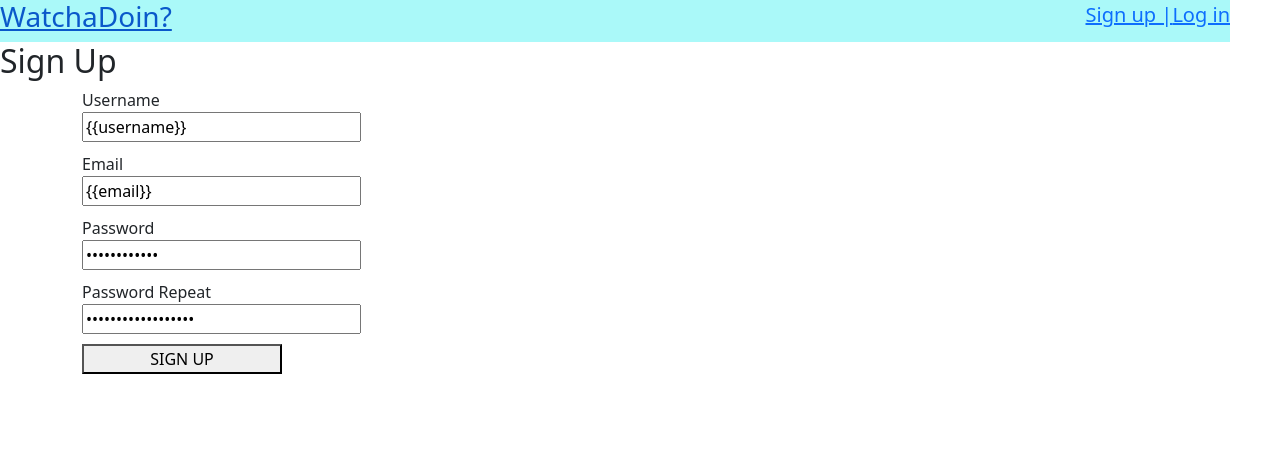
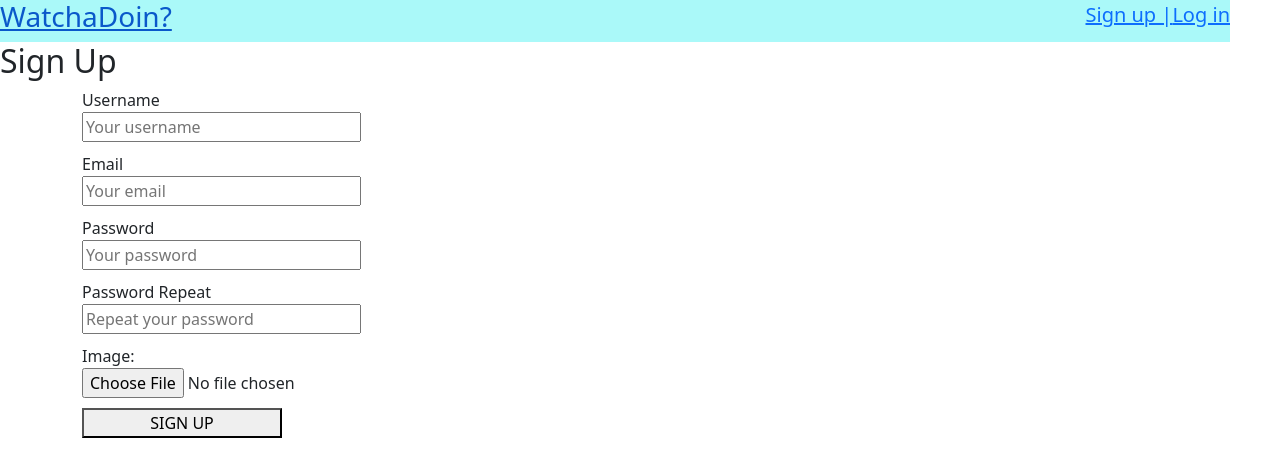
Before and after one commit to millskies/WatchaDoing-Front, a React (Vite) app in the folder wdClient/: page /signup in a window 1280 px wide. Shown: the top 476 px of the page. Built offline with nearby package versions, Linux system fonts and the light colour scheme.

Commit message:
cloudinary, problem cors

```diff
--- /dev/null
+++ b/wdClient/src/components/Alert.jsx
@@ -0,0 +1,7 @@
+export default function Alert({message}) {
+  return (
+    <div className="alert alert-danger" role="alert">
+        {message}
+    </div>
+  )
+}
--- a/wdClient/src/pages/SignUpPage.jsx
+++ b/wdClient/src/pages/SignUpPage.jsx
@@ -1,23 +1,98 @@
 import "../css/auth.css";
+import axios from "axios"
+import { authContext } from '../contexts/auth.context';
+import {Navigate, useNavigate} from 'react-router-dom';
+import { useContext, useState } from "react";
+import Alert from '../components/Alert';
 import NavbarLoggedOut from "../components/NavbarLoggedOut";
+const baseUrl = "http://localhost:5005/auth"
 
 export default function SignUpPage() {
+  const [username, setUsername] = useState("");
+  const [email, setEmail] = useState("");
+  const [password, setPassword] = useState("");
+  const [passwordRepeat, setPasswordRepeat] = useState('');
+  const [picture, setPicture] = useState("");
+  const [error, setError] = useState('');
+
+  const navigate = useNavigate();
+  const {isLoggedIn, loading} = useContext(authContext);
+
+  const handleFileUpload = (e) => {
+    // console.log("The file to be uploaded is: ", e.target.files[0]);
+
+    const uploadData = new FormData(); //FormData sirve para simular el objeto que recibiríamos de un formulario pero sin necesidad de tener un formulario.
+
+    // imageUrl => this name has to be the same as in the model since we pass
+    // req.body to .create() method when creating a new movie in '/api/movies' POST route
+    uploadData.append("picture", e.target.files[0]);
+    setPicture("uploading");
+    //service //call to axios
+    axios.post(baseUrl + "/upload", uploadData)
+      .then((response) => {
+        console.log("response is: ", response);
+        // response carries "fileUrl" which we can use to update the state
+        setPicture(response.data.fileUrl);
+      })
+      .catch((err) => console.log("Error while uploading the file: ", err));
+  };
+
+  const submitHandler = (e) => {
+    e.preventDefault();
+
+    //do submit things:
+
+    if(username == '' || password == '' || passwordRepeat == '') {
+      console.log("error: fields missing");
+      setError("error: fields missing")
+      return;
+    }
+    if(password != passwordRepeat) {
+      console.log("passwords should match");
+      setError("error: passwords should match")
+      return;
+    }
+
+    const user = {username, password};
+
+    axios.post(baseUrl + '/signup', user)
+    .then(resp => {
+      console.log(resp);
+      navigate('/login');
+    })
+    .catch(err => setError('Could not finish the process, try again'))
+
+  }
+
+  if(!loading && isLoggedIn) return <Navigate to="/" />
+
   return (
     <>
       <NavbarLoggedOut />
       <div id="signUp">
         <h2>Sign Up</h2>
-        <form action="/signup" method="POST" className="container signup-form">
-        <div className="col-3">
-          <label htmlFor="username">Username</label>
-          <input type="text" id="username" name="username" placeholder="Your username" value="{{username}}" />
+        <form onSubmit={submitHandler} className="container signup-form">
+        {error != '' && <Alert message={error} />}
+          <div className="col-3">
+            <label htmlFor="username">Username</label>
+            <input type="text" id="username" name="username" placeholder="Your username" value={username} onChange={(e)=>setUsername(e.target.value)}/>
           </div>
-          <div className="col-3"><label htmlFor="email">Email</label>
-          <input id="email" type="email" name="email" placeholder="Your email" value="{{email}}" /></div>
-          <div className="col-3"><label htmlFor="password">Password</label>
-          <input id="password" type="password" name="password" placeholder="Your password" value="{{password}}" /></div>
-          <div className="col-3"><label htmlFor="passwordRepeat">Password Repeat</label>
-          <input id="passwordRepeat" type="password" name="passwordRepeat" placeholder="Repeat your password" value="{{passwordRepeat}}"/></div>
+          <div className="col-3">
+            <label htmlFor="email">Email</label>
+            <input id="email" type="email" name="email" placeholder="Your email" value={email} onChange={(e)=>setEmail(e.target.value)}/>
+          </div>
+          <div className="col-3">
+            <label htmlFor="password">Password</label>
+            <input id="password" type="password" name="password" placeholder="Your password" value={password} onChange={(e)=>setPassword(e.target.value)}/>
+          </div>
+          <div className="col-3">
+            <label htmlFor="passwordRepeat">Password Repeat</label>
+            <input id="passwordRepeat" type="password" name="passwordRepeat" placeholder="Repeat your password" value={passwordRepeat} onChange={(e)=>setPasswordRepeat(e.target.value)}/>
+          </div>
+
+          <label>Image:</label>
+          <input type="file" onChange={(e) => handleFileUpload(e)} />
+
           <button type="submit" className="signup">
             SIGN UP
           </button>
```
